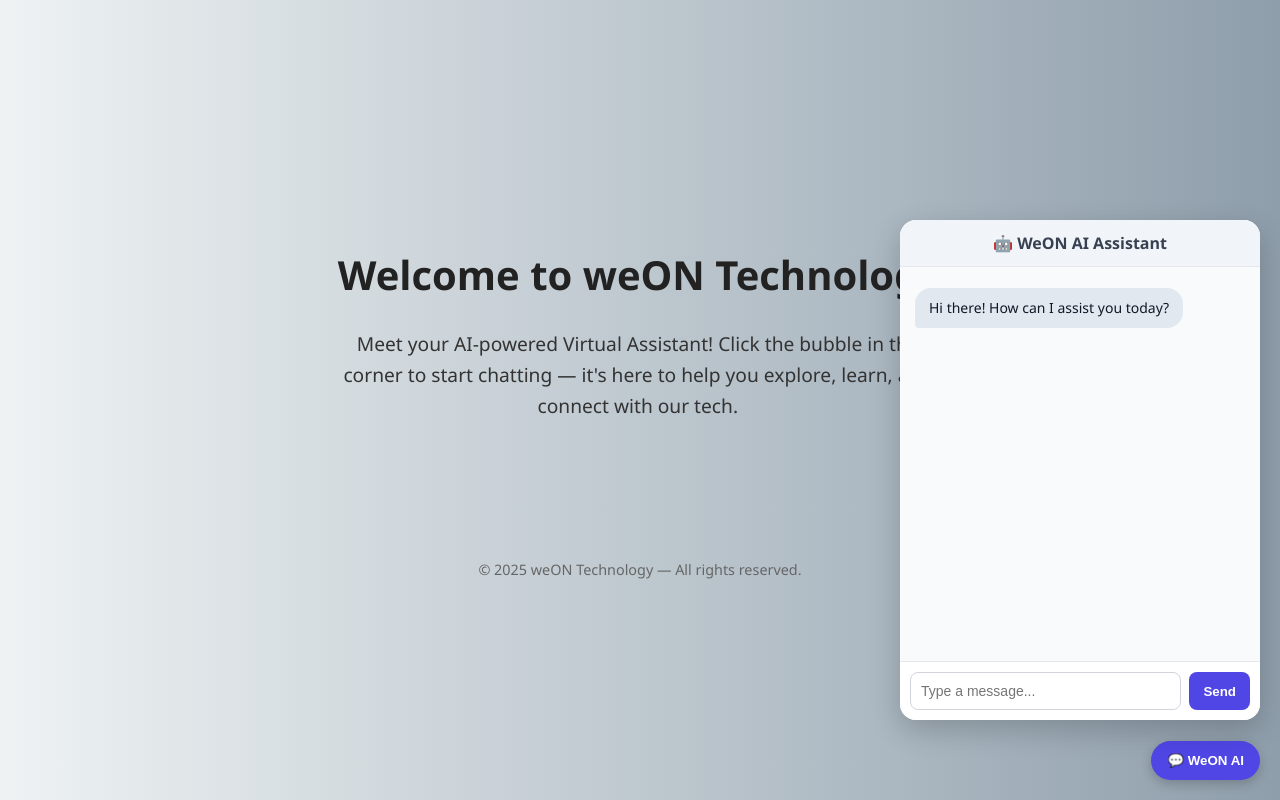
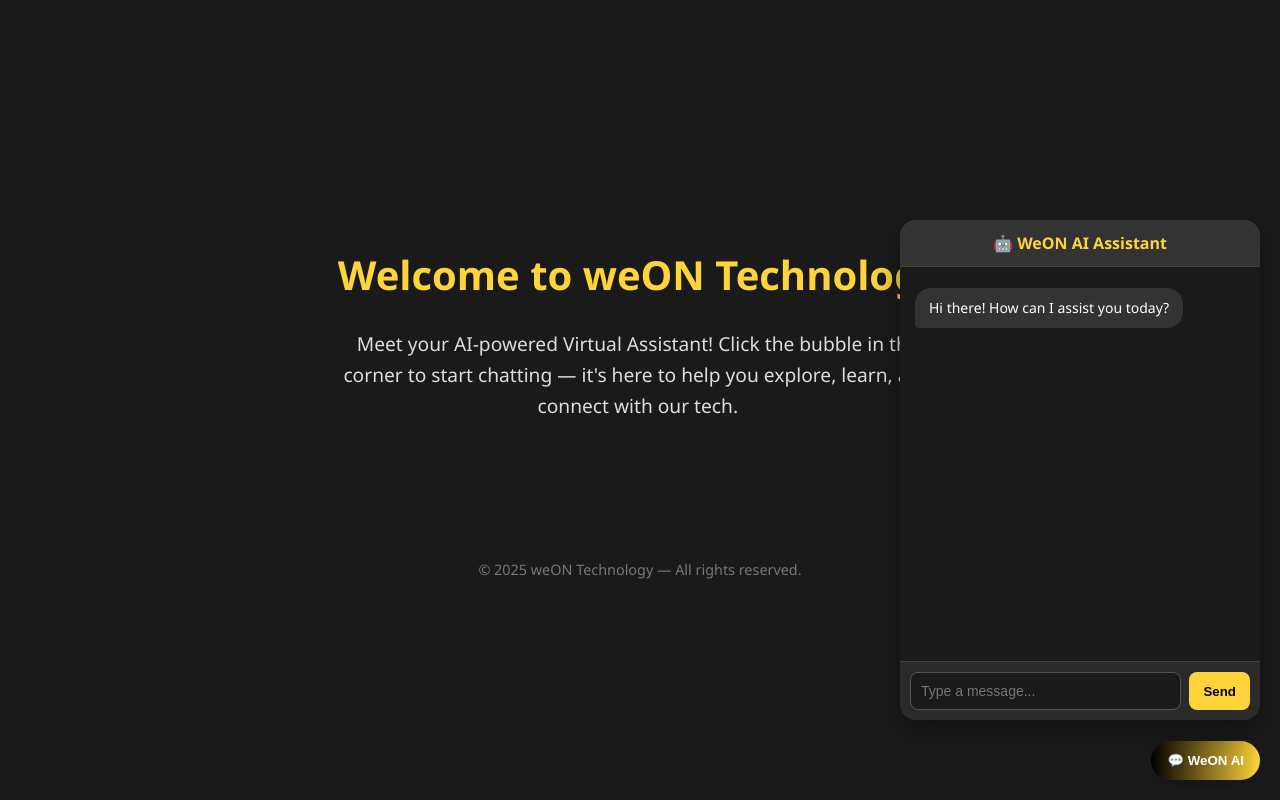
Before and after one commit to ComputerfreeksNZ/weON, a plain HTML site: page index.html in a window 1280 px wide. Both pictures are taken after a click on the button "💬 WeON AI". Drawn offline with Linux system fonts and the light colour scheme.

Commit message:
Update index.html

```diff
--- a/index.html
+++ b/index.html
@@ -4,12 +4,12 @@
   <meta charset="UTF-8" />
   <meta name="viewport" content="width=device-width, initial-scale=1.0" />
   <title>weON Technology Virtual Assistant Demo</title>
-  <style>
+ <style>
     body {
       margin: 0;
       font-family: "Segoe UI", Tahoma, Geneva, Verdana, sans-serif;
-      background: linear-gradient(to right, #eef2f3, #8e9eab);
-      color: #333;
+      background: #1a1a1a;
+      color: #dddddd;
       display: flex;
       flex-direction: column;
       align-items: center;
@@ -24,28 +24,28 @@
 
     h1 {
       font-size: 2.5rem;
-      color: #222;
+      color: #ffd43b;
     }
 
     p {
       font-size: 1.2rem;
       max-width: 600px;
       line-height: 1.6;
+      color: #dddddd;
     }
 
     footer {
       margin-top: 80px;
       font-size: 0.9rem;
-      color: #666;
+      color: #777;
     }
 
-    /* Chat Widget Styles */
     .chat-toggle {
       position: fixed;
       bottom: 20px;
       right: 20px;
-      background-color: #4f46e5;
-      color: white;
+      background: linear-gradient(to right, #000000, #ffd43b);
+      color: #ffffff;
       padding: 12px 16px;
       border-radius: 50px;
       border: none;
@@ -61,8 +61,8 @@
       right: 20px;
       width: 360px;
       height: 500px;
-      background: #ffffff;
-      box-shadow: 0 10px 30px rgba(0, 0, 0, 0.2);
+      background: #2a2a2a;
+      box-shadow: 0 10px 30px rgba(0, 0, 0, 0.4);
       display: none;
       flex-direction: column;
       border-radius: 16px;
@@ -75,9 +75,9 @@
       padding: 12px;
       font-size: 16px;
       font-weight: bold;
-      color: #374151;
-      background-color: #f1f5f9;
-      border-bottom: 1px solid #e5e7eb;
+      color: #ffd43b;
+      background-color: #333;
+      border-bottom: 1px solid #444;
     }
 
     .chat-box {
@@ -86,7 +86,7 @@
       overflow-y: auto;
       display: flex;
       flex-direction: column;
-      background-color: #f9fafb;
+      background-color: #1a1a1a;
     }
 
     .message {
@@ -99,31 +99,33 @@
     }
 
     .user {
-      background-color: #4f46e5;
-      color: white;
+      background-color: #ffd43b;
+      color: black;
       align-self: flex-end;
       border-bottom-right-radius: 4px;
     }
 
     .bot {
-      background-color: #e2e8f0;
-      color: #111827;
+      background-color: #333333;
+      color: #ffffff;
       align-self: flex-start;
       border-bottom-left-radius: 4px;
     }
 
     .input-box {
       display: flex;
-      border-top: 1px solid #e5e7eb;
+      border-top: 1px solid #444;
       padding: 10px;
-      background: #ffffff;
+      background: #2a2a2a;
     }
 
     input {
       flex: 1;
       padding: 10px;
-      border: 1px solid #d1d5db;
+      border: 1px solid #555;
       border-radius: 8px;
+      background: #1a1a1a;
+      color: #ffffff;
       font-size: 14px;
       outline: none;
     }
@@ -131,8 +133,8 @@
     button.send {
       margin-left: 8px;
       padding: 10px 14px;
-      background-color: #4f46e5;
-      color: white;
+      background: #ffd43b;
+      color: black;
       border: none;
       border-radius: 8px;
       font-weight: bold;
@@ -140,7 +142,7 @@
     }
 
     button.send:hover {
-      background-color: #4338ca;
+      background-color: #ffce00;
     }
   </style>
 </head>
```
